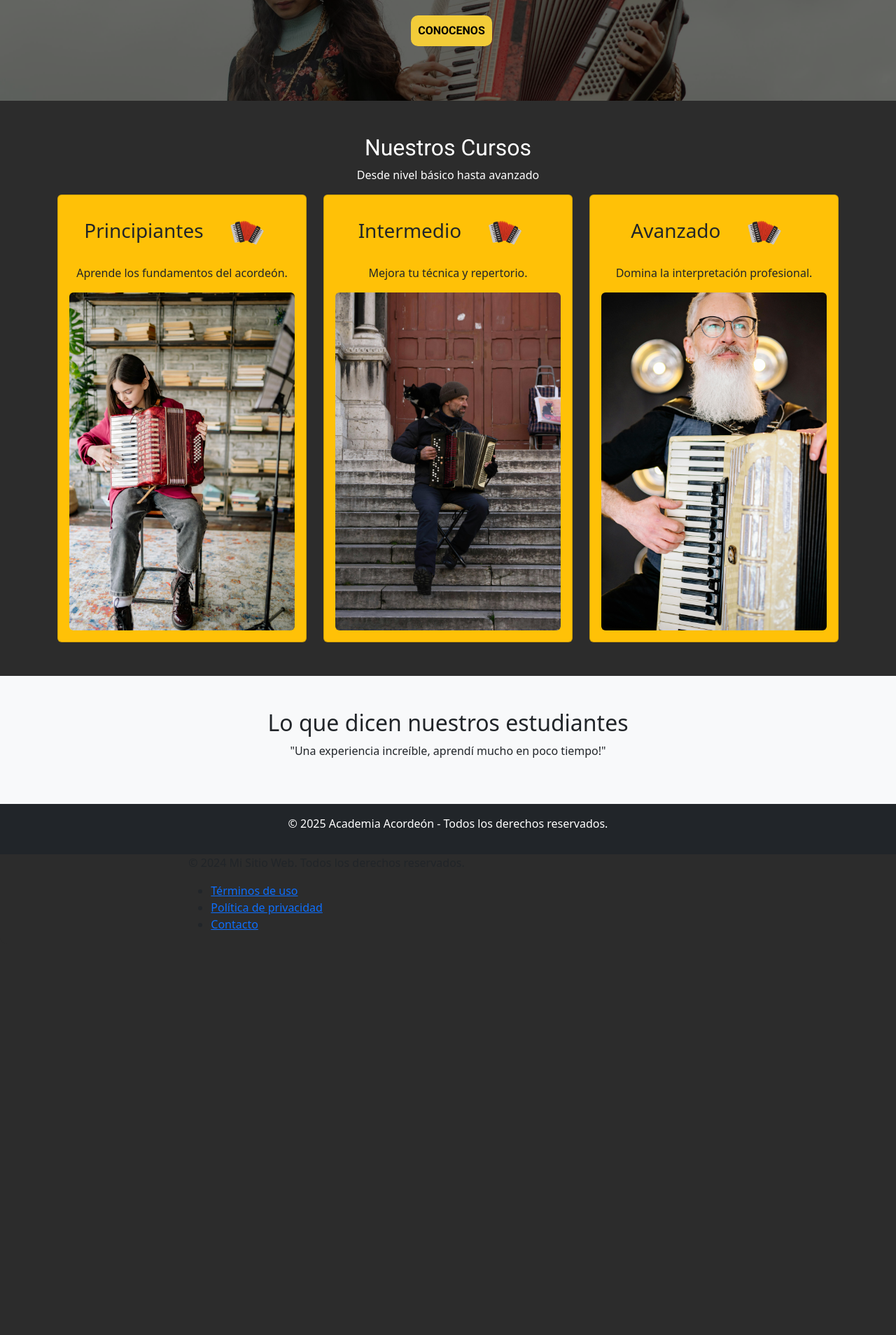
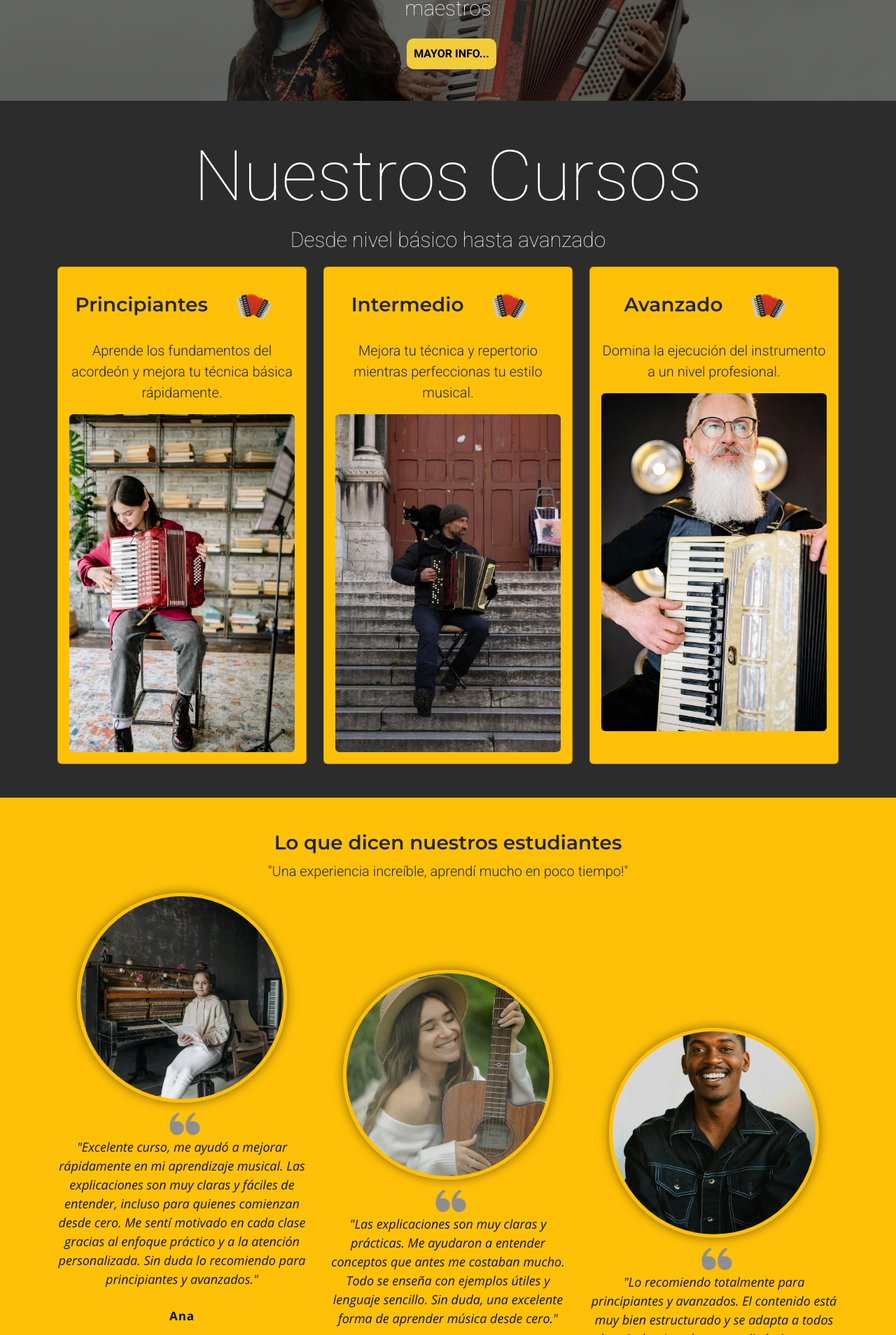
Before and after one commit to Diegorcb27/proyecto_acordeon, a Django app: page / in a window 1280 px wide. Shown: the part 452-2360 px from the top of the page at 70% size. Before the commit the page ends 1781 px from the top, so only its background shows below. Run offline with Django 5.2, Linux system fonts and the light colour scheme.

Commit message:
change today 19.6.25

```diff
--- a/core/templates/core/base.html
+++ b/core/templates/core/base.html
@@ -24,7 +24,7 @@
     <link rel="preconnect" href="https://fonts.googleapis.com" />
     <link rel="preconnect" href="https://fonts.gstatic.com" crossorigin />
     <link
-      href="https://fonts.googleapis.com/css2?family=Montserrat:ital,wght@0,100..900;1,100..900&family=Roboto:ital,wght@0,100..900;1,100..900&display=swap"
+      href="https://fonts.googleapis.com/css2?family=Montserrat:ital,wght@0,100..900;1,100..900&family=Open+Sans:ital,wght@0,300..800;1,300..800&family=Roboto:ital,wght@0,100..900;1,100..900&display=swap"
       rel="stylesheet"
     />
   </head>
@@ -64,7 +64,7 @@
                 <a class="nav-link" href="#">CONTACTO</a>
               </li>
               <li class="nav-item">
-                <a class="nav-link" href="#">CURSO</a>
+                <a class="nav-link" href="#">CURSOS</a>
               </li>
               <li class="nav-item dropdown">
                 <a
--- a/core/templates/core/home.html
+++ b/core/templates/core/home.html
@@ -6,25 +6,39 @@
   <div style="padding-top: 50px; text-align: center">
     <header class="bg-primary text-white text-center py-5">
       <div class="texto_bienvenido">
-        <h1>BIENVENIDO A</h1>
-        <h1>LA ACADEMIA DEL ACORDEÓN</h1>
-        <p>Aprende a tocar el acordeón con los mejores maestros</p>
-        <a href="#" class="btn btn-warning">CONOCENOS</a>
+        <h1><b>BIENVENIDO A</b></h1>
+        <h1><b>LA ACADEMIA DEL ACORDEÓN</b></h1>
+        <p class="welcome-description">Aprende a tocar el acordeón con los mejores maestros</p>
+        <a href="#" class="btn btn-warning">MAYOR INFO...</a>
       </div>
     </header>
 
     <section class="container container_2 my-5 text-center">
       <h2 class="title">Nuestros Cursos</h2>
-      <p>Desde nivel básico hasta avanzado</p>
+      <p class="nivel-description">Desde nivel básico hasta avanzado</p>
       <div class="row g-4">
         <!-- g-4 agrega espacio entre tarjetas -->
         <div class="col-md-4">
           <div class="card curso-card text-dark bg-warning h-100">
             <div class="card-body">
-              <h3 class="card-title">Principiantes  <img src="{% static 'core/img/acordeon_icono.png' %}" alt="icono_acordeon" class="icono-acordeon" ></h3>
-              <p class="card-text">Aprende los fundamentos del acordeón.</p>
+              <h3 class="card-title">
+                Principiantes
+                <img
+                  src="{% static 'core/img/acordeon_icono.png' %}"
+                  alt="icono_acordeon"
+                  class="icono-acordeon"
+                />
+              </h3>
+              <p class="card-text">
+                Aprende los fundamentos del acordeón y mejora tu técnica básica
+                rápidamente.
+              </p>
               <div>
-                <img src="{% static 'core/img/principiante.jpg' %}" alt="" class="img-fluid rounded mx-auto d-block">
+                <img
+                  src="{% static 'core/img/principiante.jpg' %}"
+                  alt=""
+                  class="img-fluid rounded mx-auto d-block"
+                />
               </div>
             </div>
           </div>
@@ -32,10 +46,24 @@
         <div class="col-md-4">
           <div class="card curso-card text-dark bg-warning h-100">
             <div class="card-body">
-              <h3 class="card-title">Intermedio <img src="{% static 'core/img/acordeon_icono.png' %}" alt="icono_acordeon" class="icono-acordeon" ></h3>
-              <p class="card-text">Mejora tu técnica y repertorio.</p>
+              <h3 class="card-title">
+                Intermedio
+                <img
+                  src="{% static 'core/img/acordeon_icono.png' %}"
+                  alt="icono_acordeon"
+                  class="icono-acordeon"
+                />
+              </h3>
+              <p class="card-text">
+                Mejora tu técnica y repertorio mientras perfeccionas tu estilo
+                musical.
+              </p>
               <div>
-                <img src="{% static 'core/img/intermedio2.jpg' %}" alt="" class="img-fluid rounded mx-auto d-block">
+                <img
+                  src="{% static 'core/img/intermedio2.jpg' %}"
+                  alt=""
+                  class="img-fluid rounded mx-auto d-block"
+                />
               </div>
             </div>
           </div>
@@ -43,10 +71,23 @@
         <div class="col-md-4">
           <div class="card curso-card text-dark bg-warning h-100">
             <div class="card-body">
-              <h3 class="card-title">Avanzado  <img src="{% static 'core/img/acordeon_icono.png' %}" alt="icono_acordeon" class="icono-acordeon" ></h3>
-              <p class="card-text">Domina la interpretación profesional.</p>
+              <h3 class="card-title">
+                Avanzado
+                <img
+                  src="{% static 'core/img/acordeon_icono.png' %}"
+                  alt="icono_acordeon"
+                  class="icono-acordeon"
+                />
+              </h3>
+              <p class="card-text">
+                Domina la ejecución del instrumento a un nivel profesional.
+              </p>
               <div>
-                <img src="{% static 'core/img/avanzado.jpg' %}" alt="" class="img-fluid rounded mx-auto d-block">
+                <img
+                  src="{% static 'core/img/avanzado.jpg' %}"
+                  alt=""
+                  class="img-fluid rounded mx-auto d-block"
+                />
               </div>
             </div>
           </div>
@@ -54,10 +95,77 @@
       </div>
     </section>
 
+    <!-- por que escoger la academia -->
+    <section></section>
+
     <!-- Testimonios -->
-    <section class="bg-light py-5 text-center">
+    <section class="bg-warning py-5">
       <h2>Lo que dicen nuestros estudiantes</h2>
       <p>"Una experiencia increíble, aprendí mucho en poco tiempo!"</p>
+      <div class="container text-center">
+        <div class="row" style="height: 800px">
+          <div class="col student-card align-self-start">
+            <img
+              src="{% static 'core/img/testimonios/estudiante_1.jpg' %}"
+              class="img_testimonio"
+              alt="Estudiante 1"
+            />
+            <img
+              src="{% static 'core/img/testimonios/comillas.png' %}"
+              class="img_comillas"
+              alt="comillas"
+            />
+            <p class="testi-text">
+              "Excelente curso, me ayudó a mejorar rápidamente en mi aprendizaje
+              musical. Las explicaciones son muy claras y fáciles de entender,
+              incluso para quienes comienzan desde cero. Me sentí motivado en
+              cada clase gracias al enfoque práctico y a la atención
+              personalizada. Sin duda lo recomiendo para principiantes y
+              avanzados."
+            </p>
+            <p class="student-name"><b>Ana</b></p>
+          </div>
+          <div class="col student-card align-self-center">
+            <img
+              src="{% static 'core/img/testimonios/estudiante_2.jpg' %}"
+              class="img_testimonio"
+              alt="Estudiante 2"
+            />
+            <img
+              src="{% static 'core/img/testimonios/comillas.png' %}"
+              class="img_comillas"
+              alt="comillas"
+            />
+            <p class="testi-text">
+              "Las explicaciones son muy claras y prácticas. Me ayudaron a
+              entender conceptos que antes me costaban mucho. Todo se enseña con
+              ejemplos útiles y lenguaje sencillo. Sin duda, una excelente forma
+              de aprender música desde cero."
+            </p>
+            <p class="student-name"><b>Lucila</b></p>
+          </div>
+          <div class="col student-card align-self-end">
+            <img
+              src="{% static 'core/img/testimonios/estudiante_3.jpg' %}"
+              class="img_testimonio"
+              alt="Estudiante 3"
+            />
+            <img
+              src="{% static 'core/img/testimonios/comillas.png' %}"
+              class="img_comillas"
+              alt="comillas"
+            />
+            <p class="testi-text">
+              "Lo recomiendo totalmente para principiantes y avanzados. El
+              contenido está muy bien estructurado y se adapta a todos los
+              niveles. Las clases son dinámicas, con explicaciones fáciles de
+              entender. Me ayudó a progresar mucho más rápido de lo que
+              esperaba."
+            </p>
+            <p class="student-name"><b>Jose</b></p>
+          </div>
+        </div>
+      </div>
     </section>
 
     <!-- Footer -->
--- a/static/core/css/home.css
+++ b/static/core/css/home.css
@@ -1,3 +1,10 @@
+body{
+  background-color: #2c2c2c;
+  margin: 0;
+  padding: 0;
+  width: 100%;
+}
+
 .bg-primary {
   position: relative;
   background-image: url('/static/core/img/acordeon2.jpg');
@@ -29,7 +36,7 @@
   position: absolute;
   font-family: "Montserrat", sans-serif;
   font-optical-sizing: auto;
-  font-weight:900;
+  font-weight:100;
   font-size:x-large;
   font-style: normal;
   top: 50%;
@@ -44,6 +51,42 @@
   font-family: "Roboto", sans-serif;
   font-optical-sizing: auto;
   font-weight:400 ;
+  color: #ffffff;
+  font-size: 100px;
+  font-weight: 100;
+  font-style: normal;
+  font-variation-settings:
+    "wdth" 100;
+}
+
+.nivel-description, .welcome-description{
+  font-family: "Roboto", sans-serif;
+  font-optical-sizing: auto;
+  font-weight:500 ;
+  color: #ffffff;
+  font-size: 30px;
+  font-weight: 100;
+  font-style: normal;
+  font-variation-settings:
+    "wdth" 100;
+}
+
+.card-title, h2{
+    font-family: "Montserrat", sans-serif;
+    color: #212529;
+    font-size: 28px;
+    font-weight:600;
+    font-style: normal;
+    font-variation-settings:
+      "wdth" 100
+}
+
+p{
+  font-family: "Roboto", sans-serif;
+  font-optical-sizing: auto;
+  font-weight:300;
+  color: #212529;
+  font-size: 20px;
   font-style: normal;
   font-variation-settings:
     "wdth" 100;
@@ -51,21 +94,51 @@
 
 
 
-body{
-  background-color: #2c2c2c;
-  margin: 0;
-  padding: 0;
-  width: 100%;
-}
-
-.container_2{
-color: white;
-}
-
 
 .icono-acordeon {
-  height: 75px;
+  height: 80px;
   width: auto;
   margin-left: 8px;
   vertical-align: middle;
 }
+
+.student-card {
+    display: flex;
+    flex-direction: column;
+    align-items: center;
+    text-align: center;
+}
+
+.img_testimonio {
+    width: 300px;
+    height: 300px;
+    border-radius: 50%;
+    object-fit: cover;
+    border: 5px solid #ffc107; /* Borde dorado */
+    box-shadow: 0 0 15px rgba(0, 0, 0, 0.5); /* Sombra sutil */
+}
+
+.img_comillas {
+  height: 50px;
+  width: auto;
+  margin-left: 8px;
+  vertical-align: middle;
+}
+
+.testi-text{
+    font-family: "Open Sans", sans-serif;
+    font-size: 18px;
+    font-weight:400;
+    color: rgb(16, 16, 16);
+    letter-spacing: 0px;
+    font-style: italic;
+}
+
+.student-name{
+  font-family: "Open Sans", sans-serif;
+  font-size: 17px;
+  letter-spacing: 1px;
+  font-weight:400;
+  color: rgb(16, 16, 16);
+  margin-top: 10px;
+}
```
Also changed, not shown: static/core/img/testimonios/comillas.png (added), static/core/img/testimonios/estudiante_1.jpg (added), static/core/img/testimonios/estudiante_2.jpg (added), static/core/img/testimonios/estudiante_3.jpg (added).
